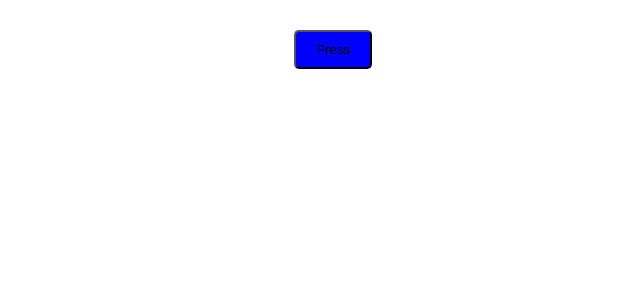
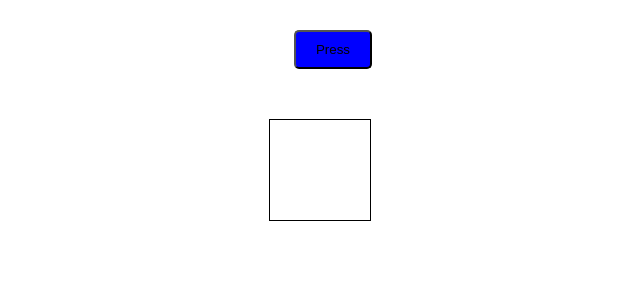
Before and after one commit to MaksimBoyko05/react-css, a React (Create React App) app: page / in a window 1280 px wide. Shown: the top 300 px of the page, without its empty margins (307-947 px from the left). Built offline with nearby package versions, Linux system fonts and the light colour scheme.

Commit message:
added square

```diff
--- a/src/App.css
+++ b/src/App.css
@@ -23,3 +23,16 @@ button{
 .btn:hover::before{
   content: "Ready!";
 }
+.square{
+  position: absolute;
+  width: 100px;
+  height: 100px;
+  margin-top: 50px;
+  left: 45%;
+  border: 1px solid #000;
+  transition: 0.5s;
+}
+.square:hover{
+  transform: scale(1.5);
+  transform: rotate(45deg);
+}
```
